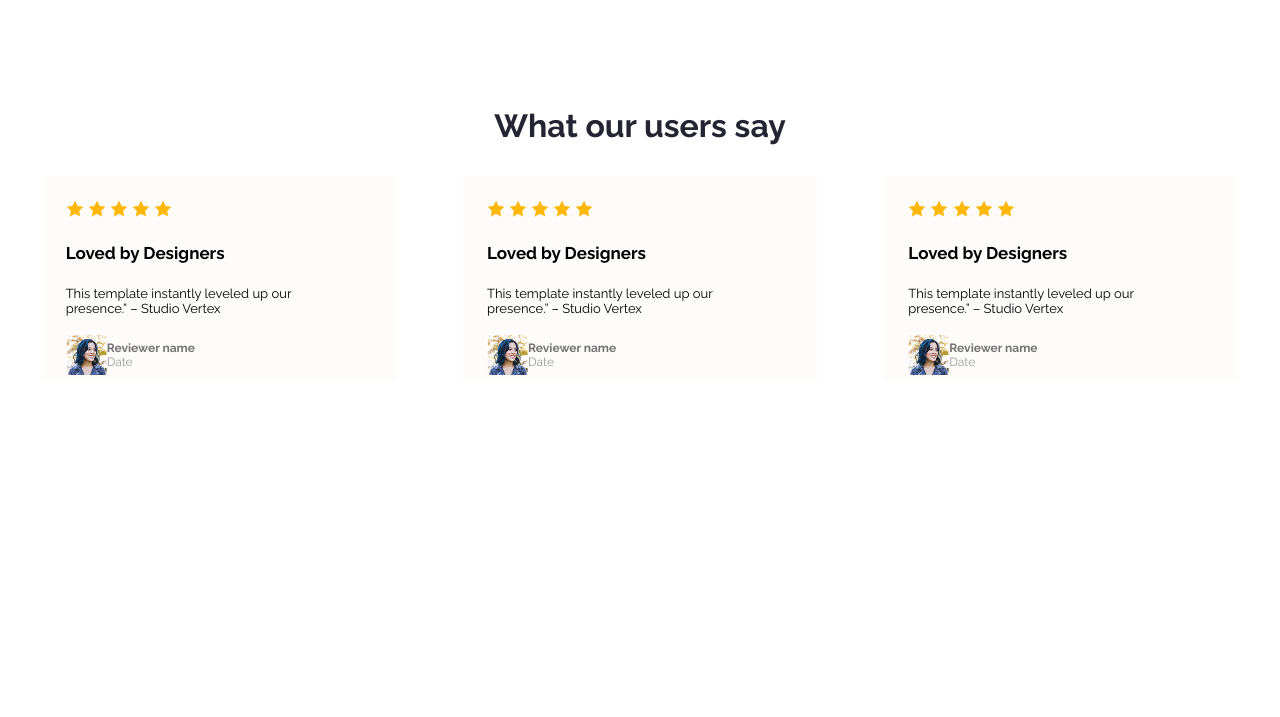
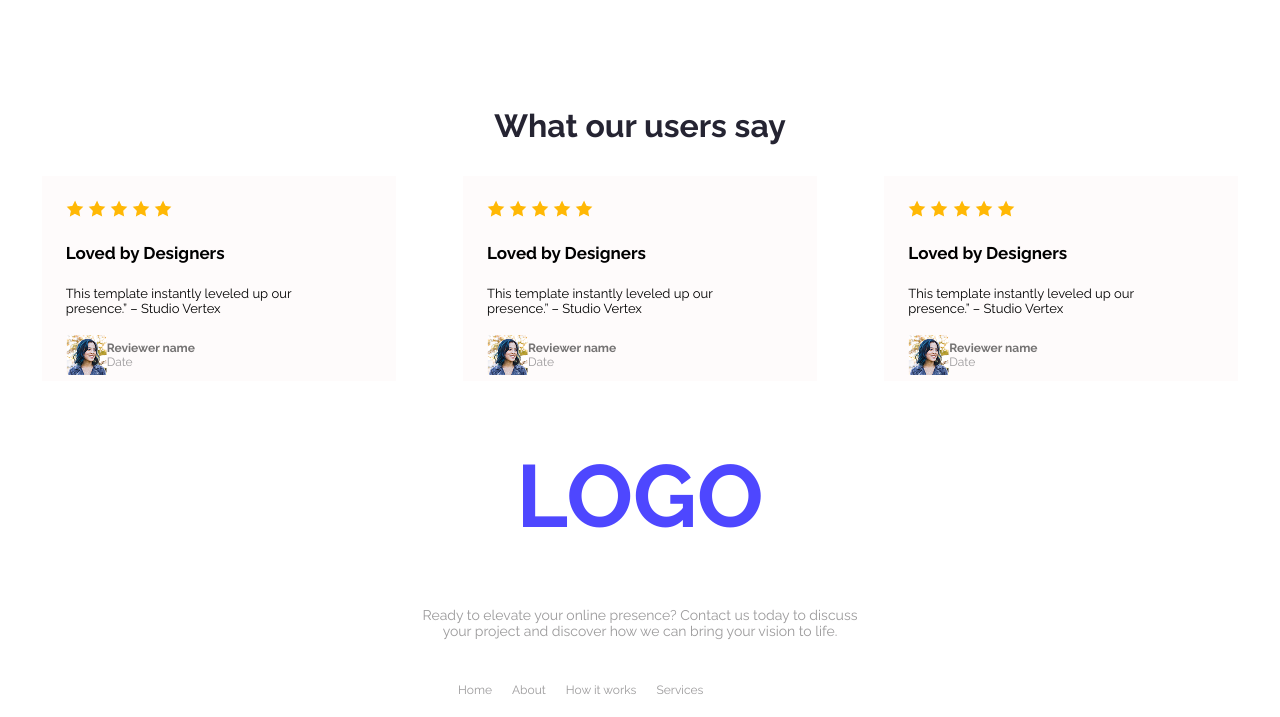
Before and after one commit to MdAbirAshfaq/B12A01-project1, a plain HTML site: page index.html in a window 1280 px wide. Shown: the part 1687-2404 px from the top of the page. Before the commit the page ends 2080 px from the top, so only its background shows below. Drawn offline with Linux system fonts and the light colour scheme.

Commit message:
added footer

```diff
--- a/index.html
+++ b/index.html
@@ -110,8 +110,15 @@
 
     </main>
 
-    <footer>
-
+    <footer class="footer-main">
+        <h1 class="footer-title">LOGO</h1>
+        <h6>Ready to elevate your online presence? Contact us today to discuss<br> your project and discover how we can bring your vision to life.</h6>
+        <div class="foot">
+            <p>Home</p>
+            <p>About</p>
+            <p>How it works</p>
+            <p>Services</p>
+        </div>
     </footer>
 
 </body>
--- a/styles/style.css
+++ b/styles/style.css
@@ -159,7 +159,30 @@ h3{
     align-items: center;
 }
 .ok-title{
-     font-size: 12px;
+    font-size: 12px;
     font-weight: bold;
     color: #59575b98;
 }
+.footer-main{
+    text-align: center;
+    margin-top: 40px;
+}
+.footer-title{
+    font-size: 88px;
+    font-weight: bold;
+    color: #4E47FF;
+}
+h6{
+    font-size: 14px;
+    font-weight: normal;
+    color: #57565898;
+}
+.foot{
+    display: flex;
+    padding-left: 450px;
+    padding-top: 0;
+    font-size: 12px;
+    font-weight: normal;
+    color: #57565898;
+    gap: 20px;
+}
```
